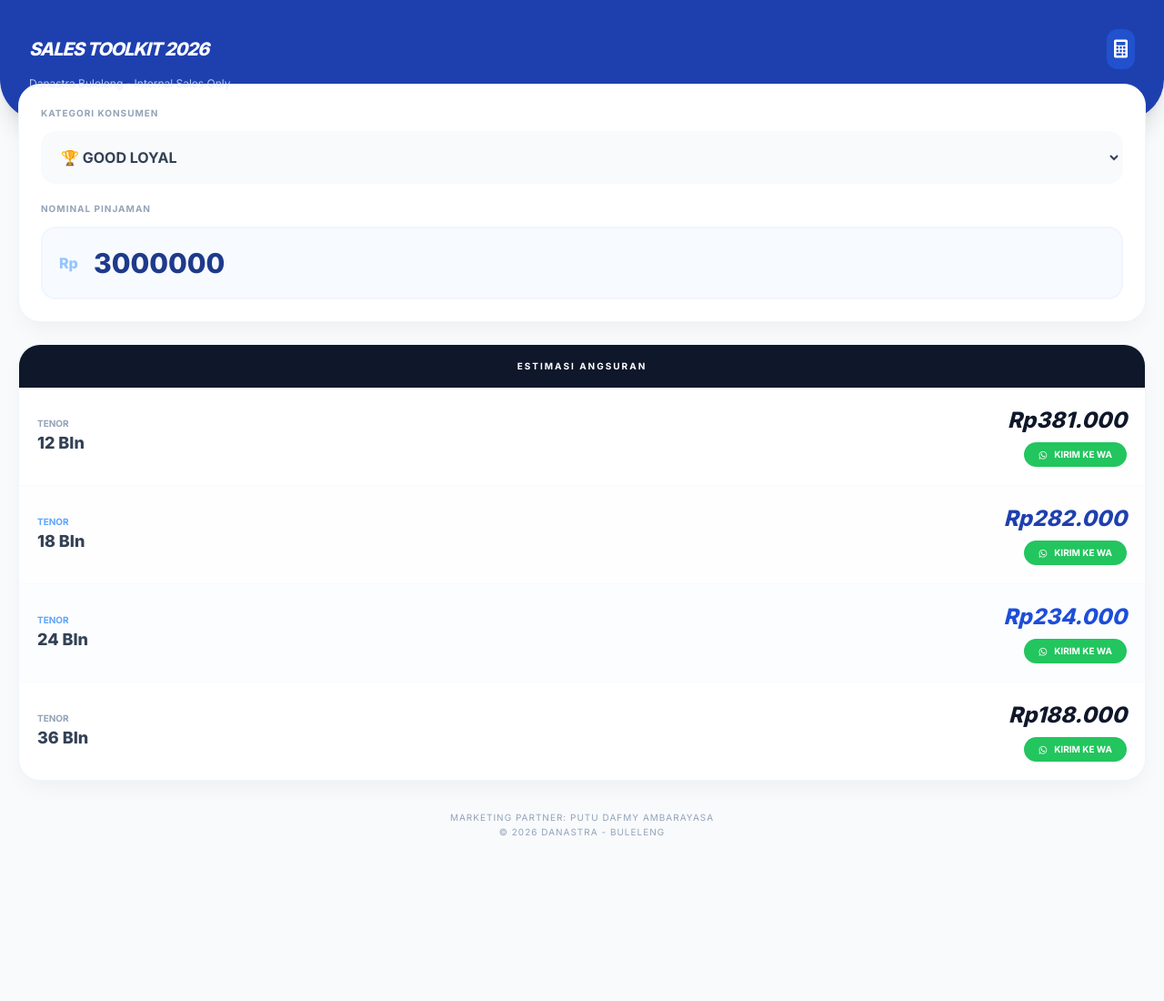
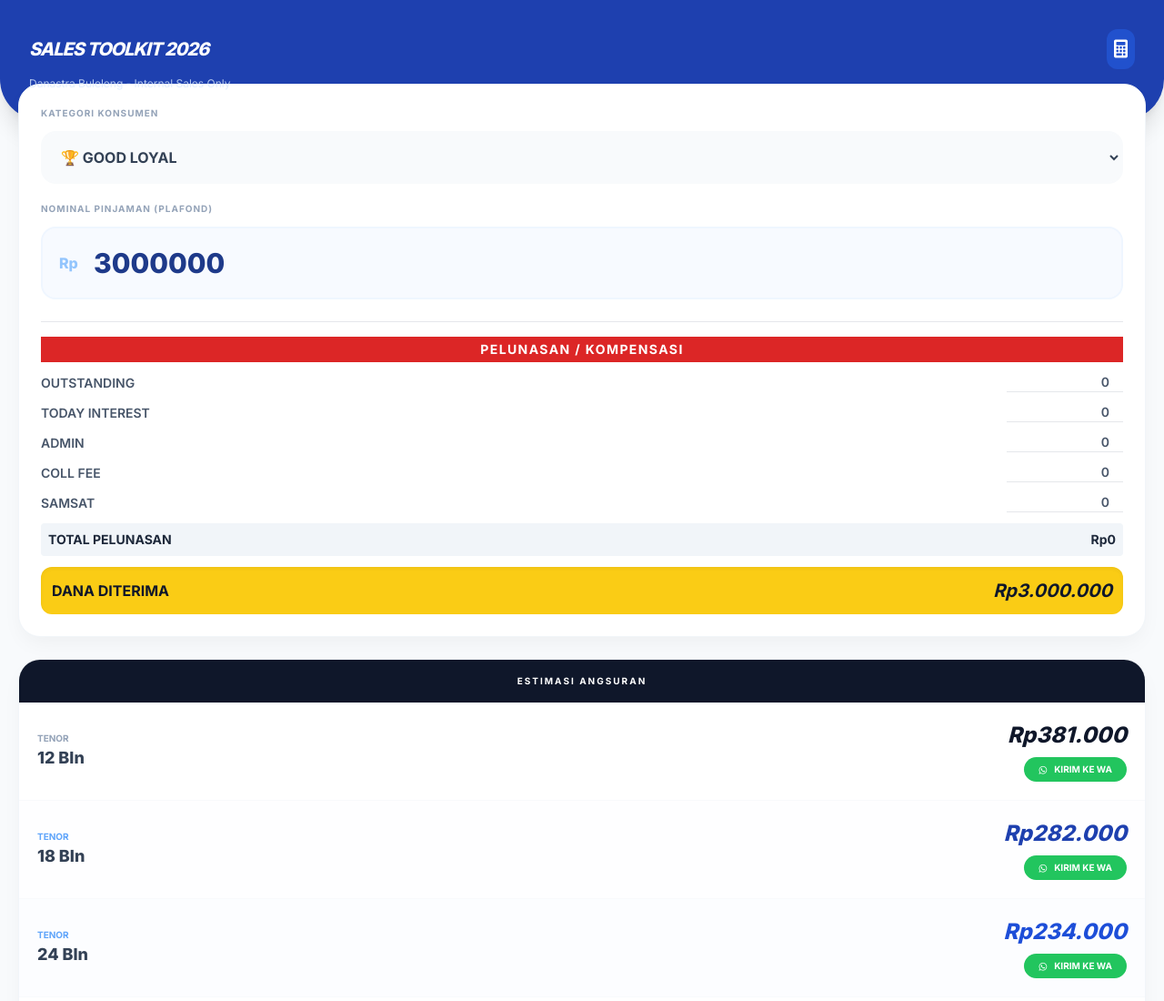
Before and after one commit to DAFMY-dev/KALKULATOR-SALES, a plain HTML site: page index.html in a window 1280 px wide. Shown: the top 1100 px of the page at 91% size. Before the commit the page ends 963 px from the top, so only its background shows below. Drawn offline with nearby package versions, Linux system fonts and the light colour scheme.

Commit message:
Update index.html

```diff
--- a/index.html
+++ b/index.html
@@ -36,11 +36,46 @@
                 <option value="65">🆕 NEW CUSTOMER</option>
             </select>
 
-            <label class="block text-slate-400 text-[10px] font-bold uppercase tracking-widest mb-3">Nominal Pinjaman</label>
-            <div class="relative">
+            <label class="block text-slate-400 text-[10px] font-bold uppercase tracking-widest mb-3">Nominal Pinjaman (Plafond)</label>
+            <div class="relative mb-6">
                 <span class="absolute left-5 top-1/2 -translate-y-1/2 font-extrabold text-blue-300">Rp</span>
                 <input type="number" id="inputPinjaman" value="3000000" step="500000"
                     class="w-full pl-14 pr-5 py-5 bg-blue-50/50 border-2 border-blue-50 rounded-2xl text-3xl font-black text-blue-900 focus:outline-none focus:border-blue-500 focus:bg-white transition-all">
+            </div>
+
+            <!-- Bagian Pelunasan / Kompensasi sesuai Gambar -->
+            <div class="border-t pt-4 mt-4">
+                <h3 class="bg-red-600 text-white text-center font-bold py-1 mb-3 uppercase tracking-widest text-sm">Pelunasan / Kompensasi</h3>
+                <div class="space-y-3">
+                    <div class="flex justify-between items-center text-sm font-semibold text-slate-600">
+                        <span>OUTSTANDING</span>
+                        <input type="number" id="outstanding" value="0" oninput="hitung()" class="w-32 text-right border-b focus:outline-none">
+                    </div>
+                    <div class="flex justify-between items-center text-sm font-semibold text-slate-600">
+                        <span>TODAY INTEREST</span>
+                        <input type="number" id="interest" value="0" oninput="hitung()" class="w-32 text-right border-b focus:outline-none">
+                    </div>
+                    <div class="flex justify-between items-center text-sm font-semibold text-slate-600">
+                        <span>ADMIN</span>
+                        <input type="number" id="admin" value="0" oninput="hitung()" class="w-32 text-right border-b focus:outline-none">
+                    </div>
+                    <div class="flex justify-between items-center text-sm font-semibold text-slate-600">
+                        <span>COLL FEE</span>
+                        <input type="number" id="collfee" value="0" oninput="hitung()" class="w-32 text-right border-b focus:outline-none">
+                    </div>
+                    <div class="flex justify-between items-center text-sm font-semibold text-slate-600">
+                        <span>SAMSAT</span>
+                        <input type="number" id="samsat" value="0" oninput="hitung()" class="w-32 text-right border-b focus:outline-none">
+                    </div>
+                    <div class="flex justify-between items-center text-sm font-bold text-slate-800 bg-slate-100 p-2 rounded">
+                        <span>TOTAL PELUNASAN</span>
+                        <span id="totalPelunasan">Rp0</span>
+                    </div>
+                    <div class="flex justify-between items-center font-bold text-slate-900 bg-yellow-400 p-3 rounded-xl shadow-inner">
+                        <span>DANA DITERIMA</span>
+                        <span id="danaDiterima" class="text-xl italic">Rp0</span>
+                    </div>
+                </div>
             </div>
         </div>
 
@@ -51,7 +86,6 @@
             </div>
             <table class="w-full">
                 <tbody class="divide-y divide-slate-50">
-                    <!-- Tenor 12 -->
                     <tr class="hover:bg-slate-50/50">
                         <td class="p-5">
                             <span class="block text-[10px] font-bold text-slate-400 uppercase">Tenor</span>
@@ -65,7 +99,6 @@
                             </button>
                         </td>
                     </tr>
-                    <!-- Tenor 18 -->
                     <tr class="bg-blue-50/10 hover:bg-blue-50/30">
                         <td class="p-5">
                             <span class="block text-[10px] font-bold text-blue-400 uppercase">Tenor</span>
@@ -79,7 +112,6 @@
                             </button>
                         </td>
                     </tr>
-                    <!-- Tenor 24 -->
                     <tr class="bg-blue-50/20 hover:bg-blue-50/40">
                         <td class="p-5">
                             <span class="block text-[10px] font-bold text-blue-400 uppercase">Tenor</span>
@@ -93,7 +125,6 @@
                             </button>
                         </td>
                     </tr>
-                    <!-- Tenor 36 -->
                     <tr class="hover:bg-slate-50/50">
                         <td class="p-5">
                             <span class="block text-[10px] font-bold text-slate-400 uppercase">Tenor</span>
@@ -125,37 +156,48 @@
 
         function calculatePMT(pv, annualRate, nper) {
             if (pv <= 0) return 0;
-            // Spread tetap 1.56% sesuai rincian gambar struktur kredit
             let effectiveRate = annualRate + 1.56;
             let r = (effectiveRate / 100) / 12;
             let pmt = (r * pv) / (1 - Math.pow(1 + r, -nper));
-
-            // Logika Pembulatan ke Atas ke Ribuan Terdekat (Contoh: 1.091.226 -> 1.092.000)
             return Math.ceil(pmt / 1000) * 1000;
         }
 
         function hitung() {
             let pinjamanMurni = parseInt(input.value) || 0;
             let rateOriginal = parseFloat(rateSelect.value);
-
-            // Sesuai instruksi: Pokok hutang ditambahkan ADM 600.000
             let pokokHutang = pinjamanMurni + 600000;
 
+            // Update Angsuran
             document.getElementById('res12').innerText = "Rp" + calculatePMT(pokokHutang, rateOriginal, 12).toLocaleString('id-ID');
             document.getElementById('res18').innerText = "Rp" + calculatePMT(pokokHutang, rateOriginal, 18).toLocaleString('id-ID');
             document.getElementById('res24').innerText = "Rp" + calculatePMT(pokokHutang, rateOriginal, 24).toLocaleString('id-ID');
             document.getElementById('res36').innerText = "Rp" + calculatePMT(pokokHutang, rateOriginal, 36).toLocaleString('id-ID');
+
+            // Kalkulator Pelunasan / Kompensasi
+            let ost = parseInt(document.getElementById('outstanding').value) || 0;
+            let intr = parseInt(document.getElementById('interest').value) || 0;
+            let adm = parseInt(document.getElementById('admin').value) || 0;
+            let coll = parseInt(document.getElementById('collfee').value) || 0;
+            let samsat = parseInt(document.getElementById('samsat').value) || 0;
+
+            let totalPelunasan = ost + intr + adm + coll + samsat;
+            let danaDiterima = pinjamanMurni - totalPelunasan;
+
+            document.getElementById('totalPelunasan').innerText = "Rp" + totalPelunasan.toLocaleString('id-ID');
+            document.getElementById('danaDiterima').innerText = "Rp" + danaDiterima.toLocaleString('id-ID');
         }
 
         function shareWA(tenor) {
             let pinjamanMurni = parseInt(input.value) || 0;
             let rateOriginal = parseFloat(rateSelect.value);
             let pokokHutang = pinjamanMurni + 600000;
+            let ost = parseInt(document.getElementById('outstanding').value) || 0;
+            let danaDiterimaVal = pinjamanMurni - (ost + (parseInt(document.getElementById('interest').value) || 0) + (parseInt(document.getElementById('admin').value) || 0) + (parseInt(document.getElementById('collfee').value) || 0) + (parseInt(document.getElementById('samsat').value) || 0));
 
             let angsuran = calculatePMT(pokokHutang, rateOriginal, tenor).toLocaleString('id-ID');
             let kategori = rateSelect.options[rateSelect.selectedIndex].text;
 
-            let teks = `*SIMULASI ANGSURAN DANASTRA*%0A------------------------------------%0A*Pinjaman:* Rp${pinjamanMurni.toLocaleString('id-ID')}%0A*Tenor:* ${tenor} Bulan%0A*Angsuran:* Rp${angsuran}%0A*Kategori:* ${kategori}%0A------------------------------------%0A_Syarat: KTP, STNK & BPKB Aman._%0A_Proses Cepat 30 Menit Cair!_%0A%0A*Hubungi Marketing Kami:*%0Awa.me/6287762804824`;
+            let teks = `*SIMULASI ANGSURAN DANASTRA*%0A------------------------------------%0A*Plafond:* Rp${pinjamanMurni.toLocaleString('id-ID')}%0A*Tenor:* ${tenor} Bulan%0A*Angsuran:* Rp${angsuran}%0A*Kategori:* ${kategori}%0A*Dana Diterima:* Rp${danaDiterimaVal.toLocaleString('id-ID')}%0A------------------------------------%0A_Syarat: KTP, STNK & BPKB Aman._%0A_Proses Cepat 30 Menit Cair!_%0A%0A*Hubungi Marketing Kami:*%0Awa.me/6287762804824`;
 
             window.open(`https://wa.me/?text=${teks}`, '_blank');
         }
```
